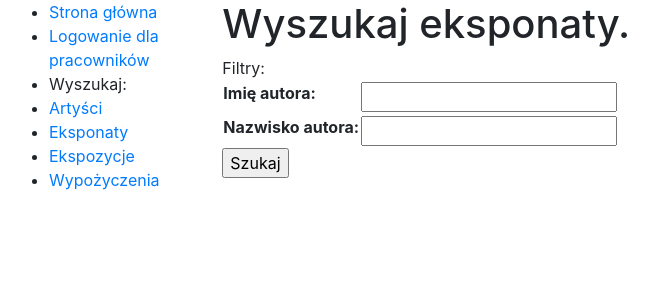
After one commit to Pasifaee/Muzeum, a Django app: page /muzeum/eksponaty/ in a window 1280 px wide. The commit adds this page. Shown: the top 300 px of the page, without its empty margins (6-664 px from the left). Run offline with Django 4.2, Linux system fonts and the light colour scheme.

Commit message:
Dodany formularz na stronie /muzeum/eksponaty.

```diff
--- /dev/null
+++ b/muzeum/forms.py
@@ -0,0 +1,6 @@
+from django import forms
+
+
+class SearchExhibitsForm(forms.Form):
+    author_name = forms.CharField(label="Imię autora")
+    author_surname = forms.CharField(label="Nazwisko autora")
--- a/muzeum/templates/base_generic.html
+++ b/muzeum/templates/base_generic.html
@@ -19,7 +19,7 @@
             <li><a href="{% url 'admin:index' %}">Logowanie dla pracowników</a></li>
             <li>Wyszukaj:</li>
             <li><a href="{% url 'artysci' %}">Artyści</a></li>
-            <li><a href="">Eksponaty</a></li>
+            <li><a href="{% url 'szukaj_eksponaty' %}">Eksponaty</a></li>
             <li><a href="">Ekspozycje</a></li>
             <li><a href="">Wypożyczenia</a></li>
         </ul>
--- /dev/null
+++ b/muzeum/templates/muzeum/eksponaty.html
@@ -0,0 +1,13 @@
+{% extends "base_generic.html" %}
+
+{% block content %}
+  <h1>Wyszukaj eksponaty.</h1>
+  Filtry:
+  <form action="" method="post">
+    {% csrf_token %}
+    <table>
+    {{ form.as_table }}
+    </table>
+    <input type="submit" value="Szukaj">
+  </form>
+{% endblock %}
--- a/muzeum/urls.py
+++ b/muzeum/urls.py
@@ -4,4 +4,6 @@ from . import views
 urlpatterns = [
     path('', views.index, name='index'),
     path('artysci/', views.ArtistListView.as_view(), name='artysci'),
+    path('eksponaty/', views.search_exhibits, name='szukaj_eksponaty'),
+    path('eksponaty/<str:name>/<str:surname>/', views.show_exhibits, name='pokaz_eksponaty')
 ]
--- a/muzeum/views.py
+++ b/muzeum/views.py
@@ -1,13 +1,60 @@
 from django.shortcuts import render
 from django.views import generic
+from django.http import HttpResponseRedirect
+from django.urls import reverse
 from .models import Artysta, Eksponat, Ekspozycja, Wypozyczenie
+from .forms import SearchExhibitsForm
 
 
 def index(request):
     """Strona główna"""
     return render(request, 'index.html')
 
+
 class ArtistListView(generic.ListView):
     model = Artysta
     context_object_name = 'artist_list'
     template_name = 'muzeum/artysci.html'
+
+
+def search_exhibits(request):
+    """Strona dla przeszukujących dane o eksponatach."""
+    # If this is a POST request then process the Form data
+    if request.method == 'POST':
+
+        # Create a form instance and populate it with data from the request (binding):
+        form = SearchExhibitsForm(request.POST)
+
+        # Check if the form is valid:
+        if form.is_valid():
+            name = form.cleaned_data['author_name']
+            surname = form.cleaned_data['author_surname']
+            url = reverse('pokaz_eksponaty', kwargs={'name': name, 'surname': surname})
+            # redirect to a new URL:
+            # return HttpResponseRedirect('/muzeum/eksponaty/%s/%s/' % name % surname)
+            return HttpResponseRedirect(url)
+
+    # If this is a GET (or any other method) create the default form.
+    else:
+        form = SearchExhibitsForm()
+
+    context = {
+        'form': form,
+    }
+
+    return render(request, 'muzeum/eksponaty.html', context)
+
+
+def show_exhibits(request, name, surname):
+    exhibits_list = Eksponat.objects.all()
+
+    ## Losowy przykład manipulowania wynikiem w zależności od danych wejściowych (w tym wypadku od name)
+    if name == "-":
+        exhibits_list = exhibits_list.filter(tytul__exact="whatever")
+    ## Trzeba będzie go zastąpić sensownym filtrowaniem wyników.
+
+    context = {
+        'exhibits_list': exhibits_list,
+    }
+
+    return render(request, 'eksponaty_pokaz.html', context)
```
Also changed, not shown: muzeum/templates/eksponaty_pokaz.html (added, +13 -0 lines).
